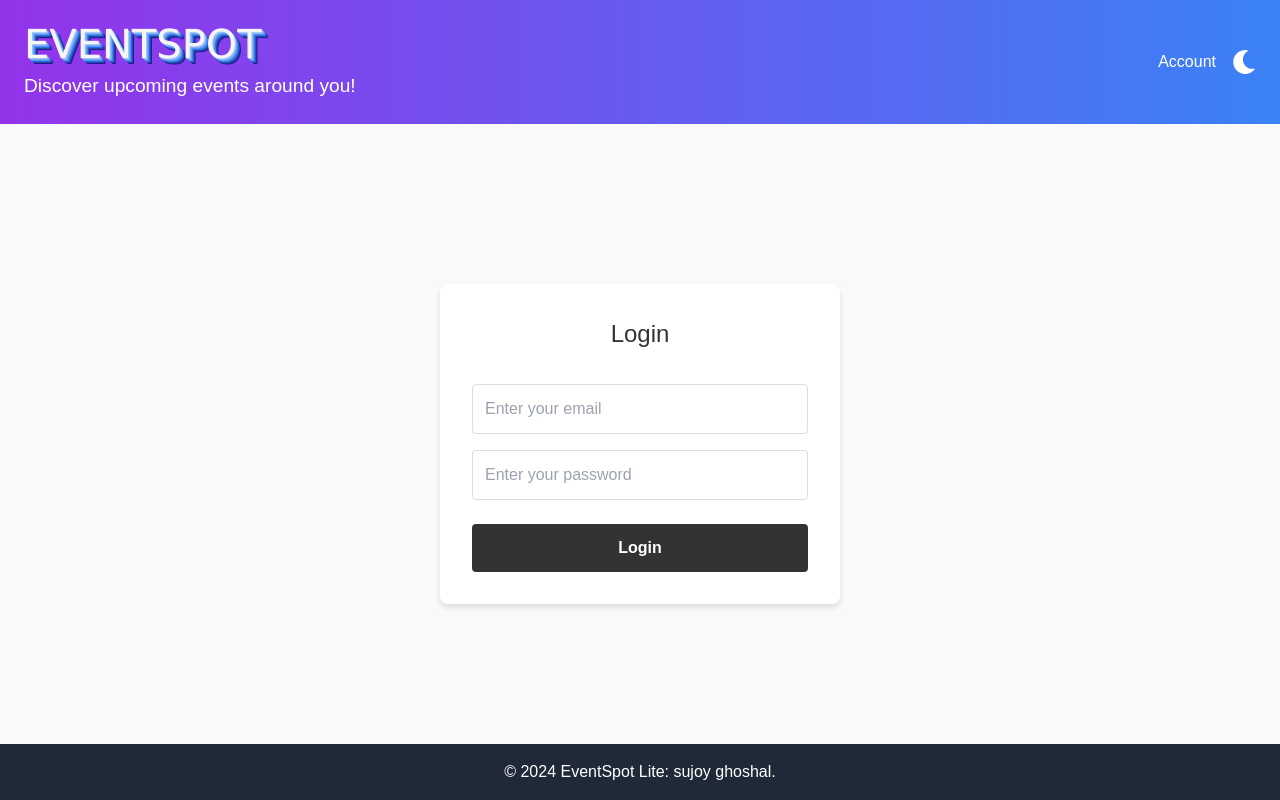
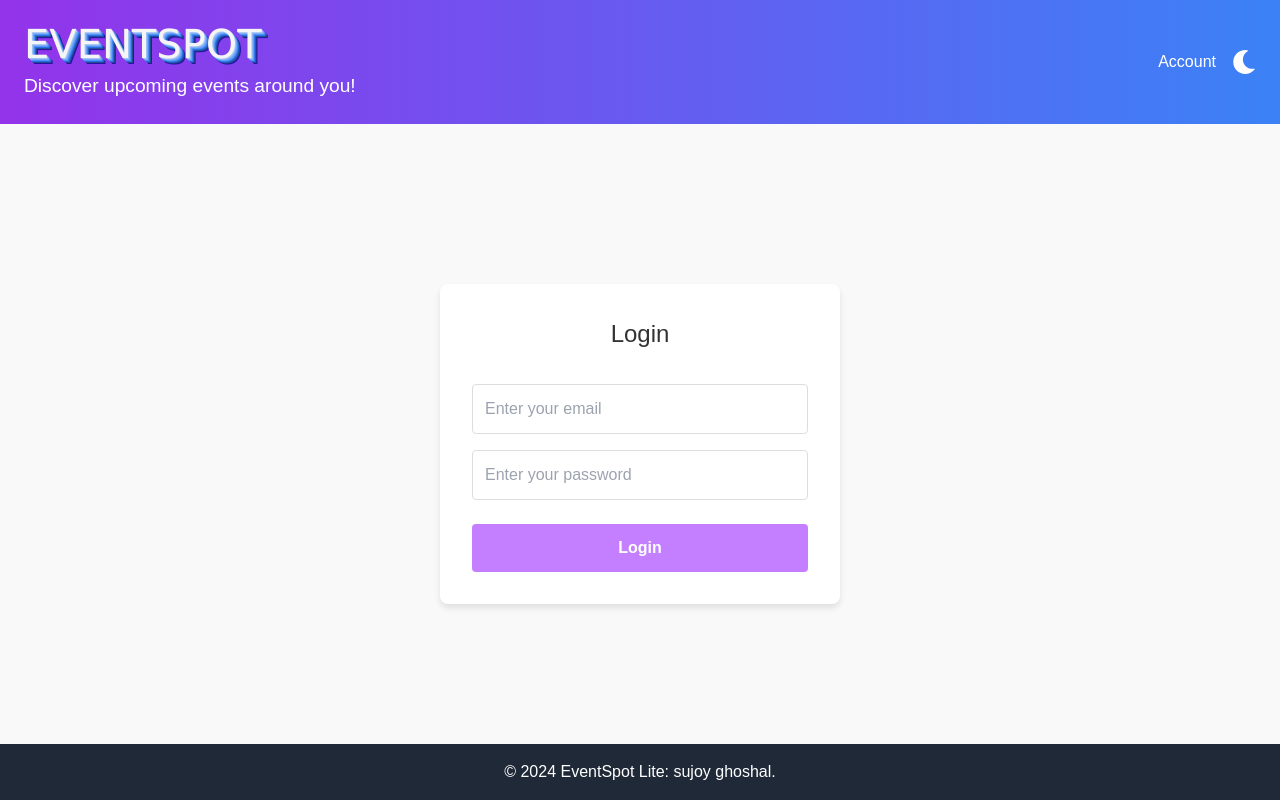
Before and after one commit to sujoyghoshal/Sujoy_Ghoshal_EventSpotLite, a React (Vite) app: page /login in a window 1280 px wide. Built offline with nearby package versions, Linux system fonts and the light colour scheme.

Commit message:
adding profile section

```diff
--- a/src/styles/form.css
+++ b/src/styles/form.css
@@ -71,7 +71,7 @@
   .btn {
     width: 100%;
     padding: 0.75rem;
-    background-color: #333;
+    background-color:#c37fff;
     color: #fff;
     font-size: 1rem;
     font-weight: bold;
@@ -83,7 +83,7 @@
   }
 
   .btn:hover {
-    background-color: #555;
+    background-color: rgb(255, 0, 200);
   }
 
 
```
